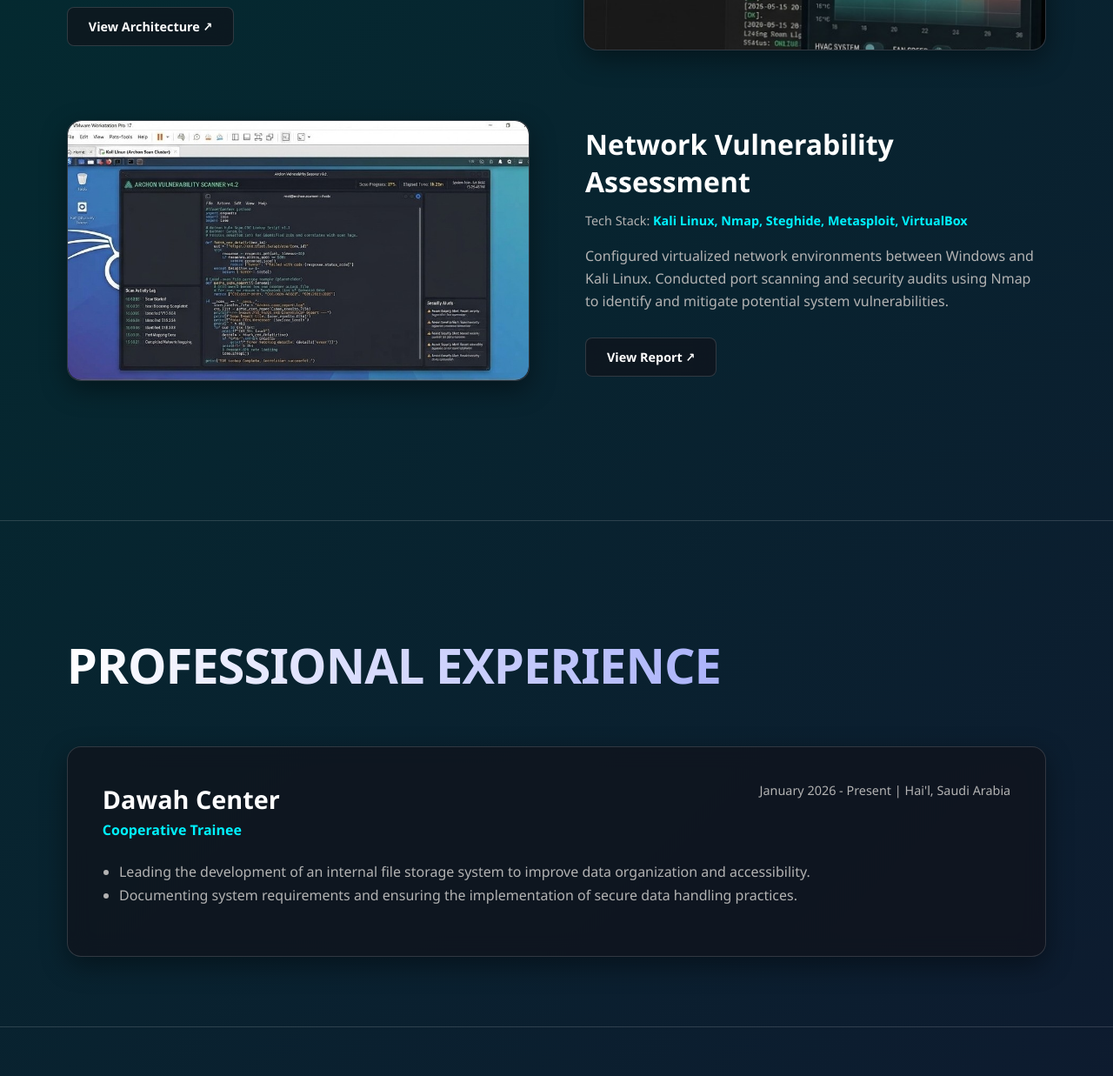
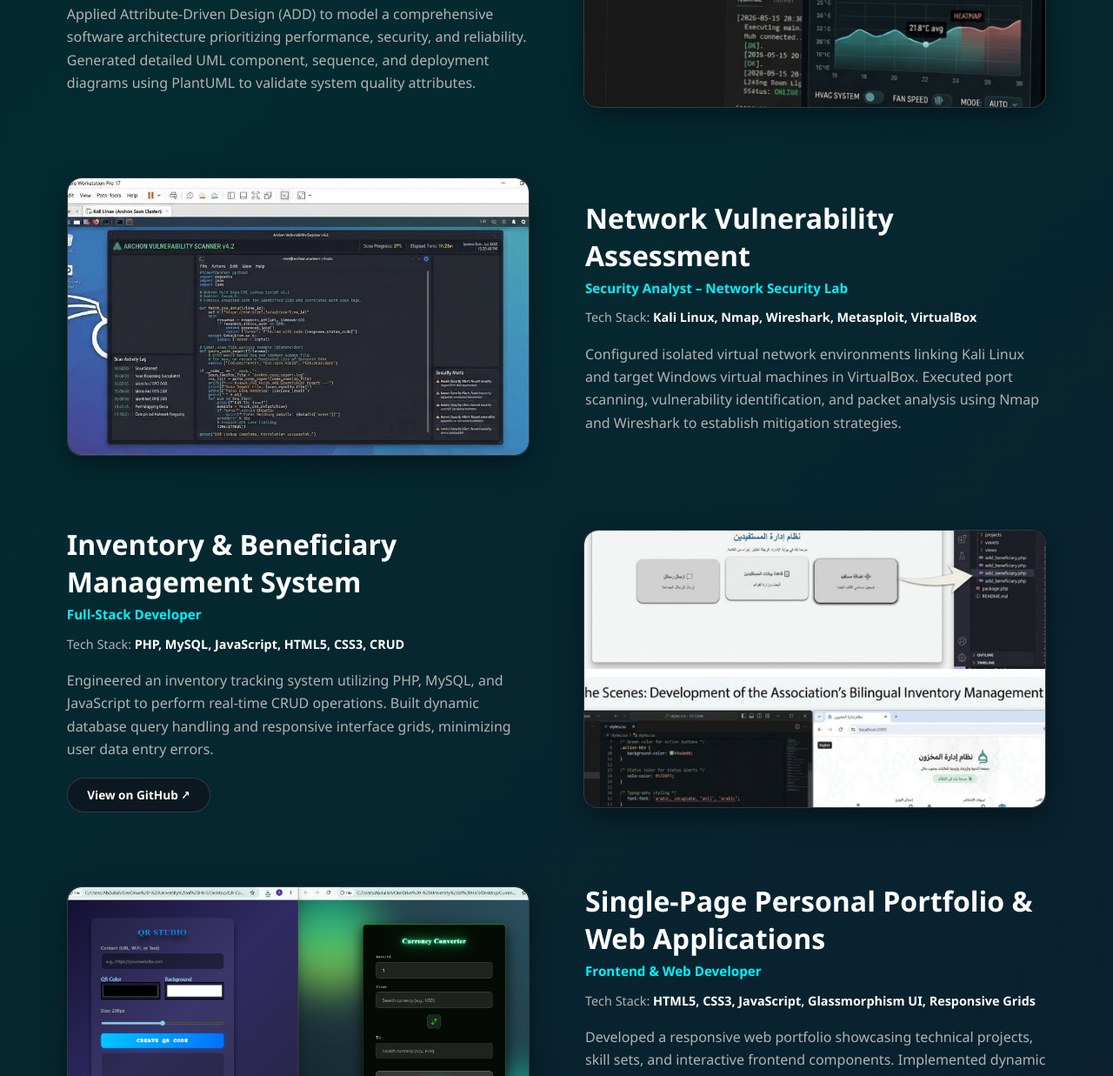
Before and after one commit to Abood182295/My-Portfolio, a plain HTML site: page Potfolio/index.html in a window 1280 px wide. Shown: the part 1563-2800 px from the top of the page at 87% size. Drawn offline with Linux system fonts and the light colour scheme.

Commit message:
Add files via upload

```diff
--- a/Potfolio/index.html
+++ b/Potfolio/index.html
@@ -25,7 +25,7 @@
         <div class="hero-text">
             <h1>ABDULLAH MUHAMMAD SALEEM</h1>
             <h2>Software Engineering Student & Full-Stack Developer</h2>
-            <p>Dedicated Software Engineering student with a focus on building secure, scalable, and well-architected systems. Experienced in full-stack web development (PHP, MySQL, JavaScript) and network security assessments.</p>
+            <p>Results-driven Software Engineering Student with hands-on experience developing secure, scalable web applications and designing robust software architectures. Proficient in full-stack web development (PHP, MySQL, JavaScript), relational database management, and network security analysis.</p>
         </div>
         <div class="hero-image">
             <img src="Abdullah_Professional_Look.png" alt="Abdullah Muhammad Saleem">
@@ -33,45 +33,74 @@
     </header>
 
     <!-- Selected Works Section -->
+    <!-- Selected Works Section -->
 <section id="works" class="section">
     <h2 class="section-title">SELECTED WORKS</h2>
 
-        <!-- Project 1 -->
+    <!-- Project 1 (Academic - No GitHub) -->
     <div class="project-card">
         <div class="project-image">
             <img src="Peer Review Platform.jpeg" alt="Peer Review Platform" class="project-img">
         </div>
         <div class="project-info">
             <h3>Peer Review Platform for Student Projects</h3>
-        <p class="tech-stack">Tech Stack: <span>HTML5, CSS3, JavaScript, PHP, MySQL</span></p>
-        <p class="project-desc">Managed a five-person team to design a web-based platform for academic peer evaluation. Developed the project's scope and problem statement while contributing to the core technical implementation.</p>
-        <a href="https://github.com" target="_blank" class="btn">View on GitHub ↗</a>
+            <p class="project-category">University of Hail Academic Group Project</p>
+            <p class="tech-stack">Tech Stack: <span>PHP, MySQL, JavaScript, HTML5, CSS3, Git/GitHub</span></p>
+            <p class="project-desc">Led a 5-member engineering team to build a web-based academic peer evaluation platform for student project reviews. Designed project scope, requirement specifications, and database schema while contributing to core backend features and managing version control via Git/GitHub.</p>
         </div>
     </div>
 
-<!-- Project 2 -->
+    <!-- Project 2 (Academic - No GitHub) -->
     <div class="project-card reverse">
         <div class="project-image">
             <img src="Smart Home.jpeg" alt="Smart Home Management System" class="project-img">
         </div>
         <div class="project-info">
             <h3>Smart Home Management System</h3>
-        <p class="tech-stack">Tech Stack: <span>Attribute-Driven Design (ADD), UML, Design Patterns</span></p>
-        <p class="project-desc">Designed a comprehensive system architecture using Attribute-Driven Design (ADD). Created detailed UML diagrams and architectural views to prioritize quality attributes such as performance and reliability.</p>
-        <a href="https://github.com" target="_blank" class="btn">View Architecture ↗</a>
+            <p class="project-category">Software Architect – University Coursework</p>
+            <p class="tech-stack">Tech Stack: <span>Attribute-Driven Design (ADD), UML, PlantUML, Design Patterns</span></p>
+            <p class="project-desc">Applied Attribute-Driven Design (ADD) to model a comprehensive software architecture prioritizing performance, security, and reliability. Generated detailed UML component, sequence, and deployment diagrams using PlantUML to validate system quality attributes.</p>
         </div>
     </div>
 
-<!-- Project 3 -->
+    <!-- Project 3 (Academic - No GitHub) -->
     <div class="project-card">
         <div class="project-image">
             <img src="Kali Linux.jpeg" alt="Network Vulnerability Assessment" class="project-img">
         </div>
         <div class="project-info">
             <h3>Network Vulnerability Assessment</h3>
-        <p class="tech-stack">Tech Stack: <span>Kali Linux, Nmap, Steghide, Metasploit, VirtualBox</span></p>
-        <p class="project-desc">Configured virtualized network environments between Windows and Kali Linux. Conducted port scanning and security audits using Nmap to identify and mitigate potential system vulnerabilities.</p>
-        <a href="https://github.com" target="_blank" class="btn">View Report ↗</a>
+            <p class="project-category">Security Analyst – Network Security Lab</p>
+            <p class="tech-stack">Tech Stack: <span>Kali Linux, Nmap, Wireshark, Metasploit, VirtualBox</span></p>
+            <p class="project-desc">Configured isolated virtual network environments linking Kali Linux and target Windows virtual machines in VirtualBox. Executed port scanning, vulnerability identification, and packet analysis using Nmap and Wireshark to establish mitigation strategies.</p>
+        </div>
+    </div>
+
+    <!-- Project 4 (Has GitHub Repo) -->
+    <div class="project-card reverse">
+        <div class="project-image">
+            <img src="Inventory Management.jpg" alt="Inventory & Beneficiary Management System" class="project-img">
+        </div>
+        <div class="project-info">
+            <h3>Inventory & Beneficiary Management System</h3>
+            <p class="project-category">Full-Stack Developer</p>
+            <p class="tech-stack">Tech Stack: <span>PHP, MySQL, JavaScript, HTML5, CSS3, CRUD</span></p>
+            <p class="project-desc">Engineered an inventory tracking system utilizing PHP, MySQL, and JavaScript to perform real-time CRUD operations. Built dynamic database query handling and responsive interface grids, minimizing user data entry errors.</p>
+            <a href="https://github.com/Abood182295/association-inventory-system" target="_blank" class="btn">View on GitHub ↗</a>
+        </div>
+    </div>
+
+    <!-- Project 5 (Has GitHub Repo) -->
+    <div class="project-card">
+        <div class="project-image">
+            <img src="QR Code.jpg" alt="Single-Page Personal Portfolio & Mobile Apps" class="project-img">
+        </div>
+        <div class="project-info">
+            <h3>Single-Page Personal Portfolio & Web Applications</h3>
+            <p class="project-category">Frontend & Web Developer</p>
+            <p class="tech-stack">Tech Stack: <span>HTML5, CSS3, JavaScript, Glassmorphism UI, Responsive Grids</span></p>
+            <p class="project-desc">Developed a responsive web portfolio showcasing technical projects, skill sets, and interactive frontend components. Implemented dynamic backend contact form validation, glassmorphism UI designs, and mobile-first responsive grid layouts.</p>
+            <a href="https://github.com/Abood182295/HTML-Projects" target="_blank" class="btn">View on GitHub ↗</a>
         </div>
     </div>
 </section>
@@ -85,11 +114,13 @@
                     <h3>Dawah Center</h3>
                     <p class="exp-role">Cooperative Trainee</p>
                 </div>
-                <span class="exp-date">January 2026 - Present | Hai'l, Saudi Arabia</span>
+                <span class="exp-date">January 2026 - August 2026 | Hai'l, Saudi Arabia</span>
             </div>
             <ul class="exp-list">
-                <li>Leading the development of an internal file storage system to improve data organization and accessibility.</li>
-                <li>Documenting system requirements and ensuring the implementation of secure data handling practices.</li>
+                <li><strong>Enterprise File System & Database Architecture:</strong> Architected and deployed an internal file storage system (<code>association_drive</code>) and beneficiary management database using PHP and MySQL, streamlining data organization and cross-departmental access.</li>
+                <li><strong>Cloud & Access Administration:</strong> Managed Microsoft 365 Business Basic non-profit portal setup, domain licensing, and staff account security roles.</li>
+                <li><strong>System Security & Documentation:</strong> Authored comprehensive technical documentation for functional and non-functional requirements while enforcing data protection standards across local servers.</li>
+                <li><strong>Web & Content Maintenance:</strong> Updated core layout features, media resources, and internal tools using WordPress and custom scripts.</li>
             </ul>
         </div>
     </section>
@@ -120,15 +151,15 @@
         <div class="grid-3">
             <div class="info-card">
                 <h3>Web Development</h3>
-                <p class="card-text">HTML5, CSS3, JavaScript, PHP, XAMPP, Single-Page Architecture, Responsive Design.</p>
+                <p class="card-text">HTML5, CSS3, JavaScript, PHP, XAMPP Local Development, WordPress / WPBakery.</p>
             </div>
             <div class="info-card">
                 <h3>Databases & Architecture</h3>
-                <p class="card-text">MySQL, MySQL Workbench, ERD Design, CRUD Operations, Attribute-Driven Design (ADD), UML Modeling.</p>
+                <p class="card-text">MySQL, MySQL Workbench, ERD Design, CRUD Operations, Attribute-Driven Design (ADD), UML Modeling, PlantUML.</p>
             </div>
             <div class="info-card">
                 <h3>Cybersecurity & Tools</h3>
-                <p class="card-text">Kali Linux, Nmap, Steghide, Metasploit, VirtualBox, Git, GitHub, Version Control.</p>
+                <p class="card-text">Kali Linux, Nmap, Wireshark, Steghide, Metasploit, VirtualBox, Git, GitHub, Microsoft Office, Canva Expert.</p>
             </div>
         </div>
     </section>
@@ -137,7 +168,7 @@
     <footer id="contact" class="cta-section">
         <h2 class="cta-title">GOT A PROJECT?<br>LET'S BUILD IT.</h2>
         <div class="contact-pills">
-            <a href="tel:0508979312" class="pill-btn">0508979312</a>
+            <a href="tel:+966508979312" class="pill-btn">+966508979312</a>
             <a href="mailto:abdullahsaleemuddeen@gmail.com" class="pill-btn">abdullahsaleemuddeen@gmail.com</a>
             <a href="https://linkedin.com" target="_blank" class="pill-btn">LinkedIn ↗</a>
             <a href="https://github.com" target="_blank" class="pill-btn">GitHub ↗</a>
--- a/Potfolio/style.css
+++ b/Potfolio/style.css
@@ -1,11 +1,11 @@
 /* Base Theme & Vibrant Animated Gradient Background */
 :root {
     --bg-color: #050505;
-    --card-bg: rgba(18, 18, 26, 0.65); /* Semi-transparent frosted glass */
+    --card-bg: rgba(18, 18, 26, 0.65);
     --border-color: rgba(255, 255, 255, 0.15);
     --text-main: #ffffff;
     --text-muted: #b3b3b3;
-    --accent: #00f2fe; /* Vibrant cyan accent */
+    --accent: #00f2fe;
     --accent-glow: #4facfe;
     --font-main: 'Segoe UI', Tahoma, Geneva, Verdana, sans-serif;
 }
@@ -20,7 +20,6 @@
     padding: 0;
     color: var(--text-main);
     font-family: var(--font-main);
-    /* Lively multi-color animated gradient */
     background: linear-gradient(-45deg, #090a0f, #180b2e, #032b30, #1f002b, #0d1117);
     background-size: 400% 400%;
     animation: gradientFlow 16s ease infinite;
@@ -28,14 +27,12 @@
     min-height: 100vh;
 }
 
-/* Smooth continuous background animation */
 @keyframes gradientFlow {
     0% { background-position: 0% 50%; }
     50% { background-position: 100% 50%; }
     100% { background-position: 0% 50%; }
 }
 
-/* Semi-transparent matrix grid overlay */
 body::before {
     content: '';
     position: fixed;
@@ -134,8 +131,8 @@
 .hero-text p {
     font-size: 1.05rem;
     color: var(--text-muted);
-    line-height: 1.6;
-    max-width: 620px;
+    line-height: 1.65;
+    max-width: 650px;
 }
 
 .hero-image {
@@ -179,13 +176,24 @@
     margin-bottom: 5rem;
 }
 
-.project-card:hover .project-img {
-    transform: scale(1.03);
-}
-
 .project-card.reverse {
     flex-direction: row-reverse;
 }
+
+.project-image {
+    flex: 1;
+    background-color: var(--card-bg);
+    border: 1px solid var(--border-color);
+    backdrop-filter: blur(10px);
+    border-radius: 16px;
+    height: 320px;
+    display: flex;
+    align-items: center;
+    justify-content: center;
+    overflow: hidden;
+    box-shadow: 0 10px 30px rgba(0, 0, 0, 0.4);
+}
+
 .project-img {
     width: 100%;
     height: 100%;
@@ -195,24 +203,8 @@
     transition: transform 0.4s ease;
 }
 
-.project-image {
-    flex: 1;
-    background-color: var(--card-bg);
-    border: 1px solid var(--border-color);
-    backdrop-filter: blur(10px);
-    border-radius: 16px;
-    height: 300px;
-    display: flex;
-    align-items: center;
-    justify-content: center;
-    box-shadow: 0 10px 30px rgba(0, 0, 0, 0.4);
-    overflow: hidden;
-}
-
-.image-placeholder {
-    color: var(--text-muted);
-    font-size: 1rem;
-    letter-spacing: 1px;
+.project-card:hover .project-img {
+    transform: scale(1.03);
 }
 
 .project-info {
@@ -221,6 +213,13 @@
 
 .project-info h3 {
     font-size: 2rem;
+    margin: 0 0 0.4rem 0;
+}
+
+.project-category {
+    color: var(--accent);
+    font-size: 0.95rem;
+    font-weight: 600;
     margin: 0 0 0.8rem 0;
 }
 
@@ -231,35 +230,14 @@
 }
 
 .tech-stack span {
-    color: var(--accent);
+    color: #ffffff;
     font-weight: 600;
 }
 
 .project-desc {
     color: var(--text-muted);
-    line-height: 1.6;
-    margin-bottom: 1.8rem;
-}
-
-/* Buttons */
-.btn {
-    display: inline-block;
-    padding: 0.75rem 1.5rem;
-    border: 1px solid var(--border-color);
-    border-radius: 8px;
-    color: var(--text-main);
-    text-decoration: none;
-    font-weight: 600;
-    font-size: 0.9rem;
-    background-color: var(--card-bg);
-    backdrop-filter: blur(10px);
-    transition: all 0.3s ease;
-}
-
-.btn:hover {
-    border-color: var(--accent);
-    box-shadow: 0 0 15px rgba(0, 242, 254, 0.3);
-    color: var(--accent);
+    line-height: 1.65;
+    margin-bottom: 0;
 }
 
 /* Experience Section */
@@ -297,8 +275,24 @@
 
 .exp-list {
     color: var(--text-muted);
-    line-height: 1.7;
+    line-height: 1.75;
     padding-left: 1.2rem;
+    margin: 0;
+}
+
+.exp-list li {
+    margin-bottom: 0.8rem;
+}
+
+.exp-list strong {
+    color: #ffffff;
+}
+
+.exp-list code {
+    background-color: rgba(255, 255, 255, 0.1);
+    padding: 0.2rem 0.4rem;
+    border-radius: 4px;
+    color: var(--accent);
 }
 
 /* Grid Layouts (Education & Skills) */
@@ -366,7 +360,28 @@
     justify-content: center;
     gap: 1.2rem;
 }
+.btn {
+    display: inline-block;
+    margin-top: 1.2rem;
+    padding: 0.6rem 1.4rem;
+    border: 1px solid var(--border-color);
+    border-radius: 25px;
+    color: var(--text-main);
+    text-decoration: none;
+    font-size: 0.85rem;
+    font-weight: 600;
+    background-color: var(--card-bg);
+    backdrop-filter: blur(8px);
+    -webkit-backdrop-filter: blur(8px);
+    transition: all 0.3s ease;
+}
 
+.btn:hover {
+    border-color: var(--accent);
+    color: var(--accent);
+    box-shadow: 0 0 15px rgba(0, 242, 254, 0.35);
+    transform: translateY(-2px);
+}
 .pill-btn {
     padding: 0.9rem 2rem;
     border: 1px solid var(--border-color);
@@ -414,6 +429,10 @@
     .project-card, .project-card.reverse {
         flex-direction: column;
     }
+    .exp-header {
+        flex-direction: column;
+        gap: 0.5rem;
+    }
     .cta-title {
         font-size: 3rem;
     }
```
Also changed, not shown: Potfolio/Inventory Management.jpg (added), Potfolio/QR Code.jpg (added). Lines whose indentation alone changed are shown as unchanged.
